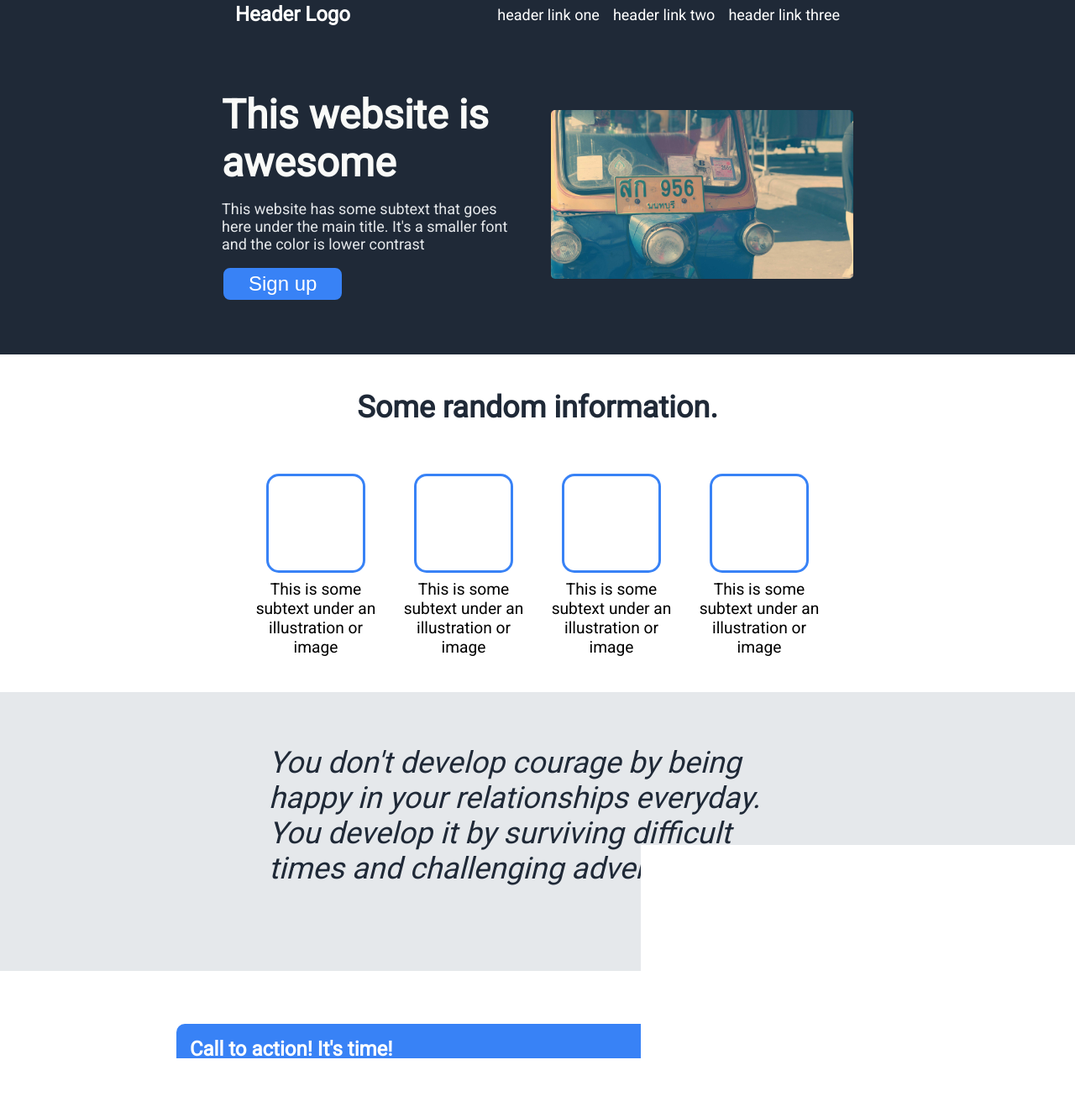
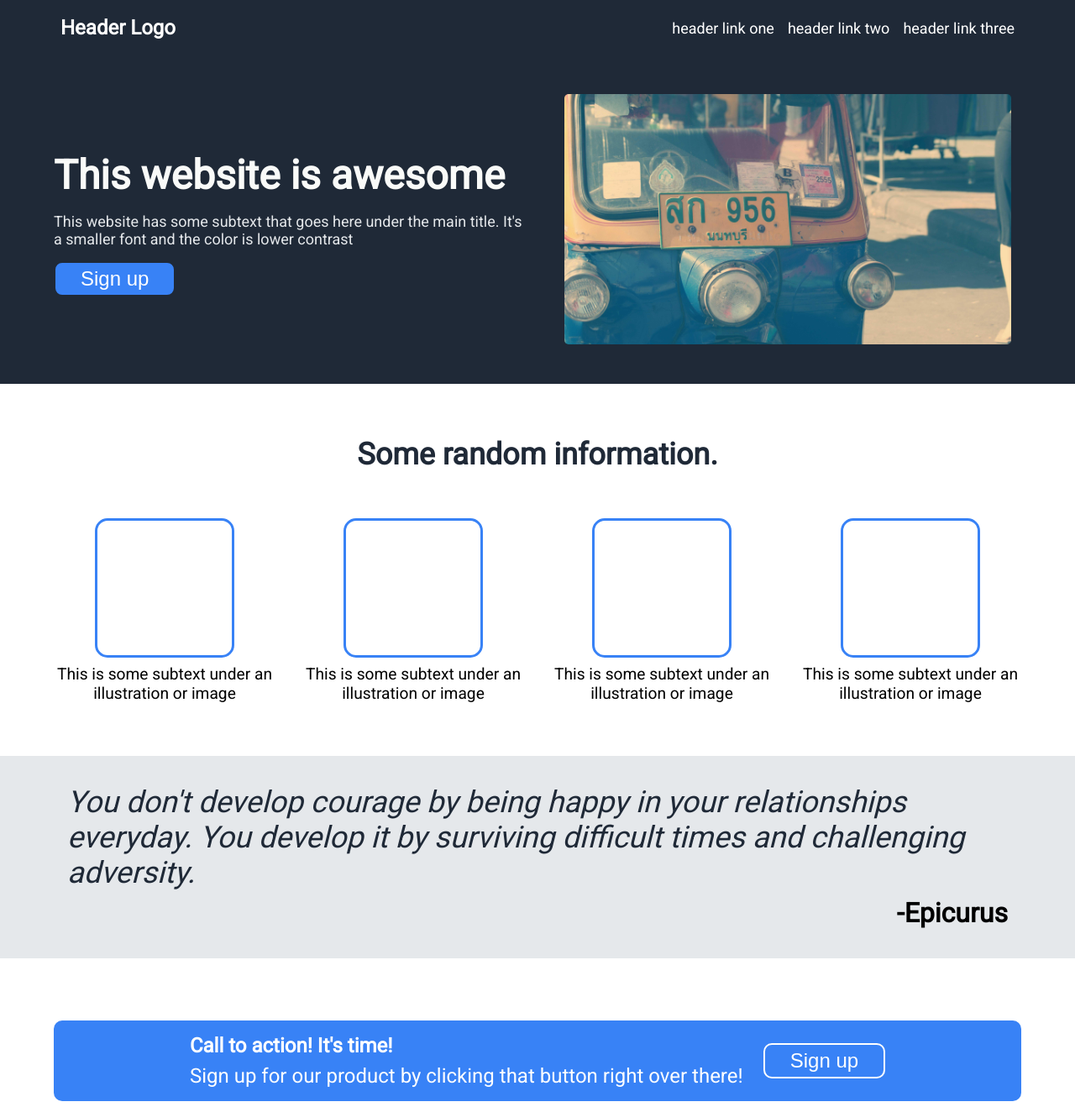
Before and after one commit to mmmeu/odin-landing-page, a plain HTML site: page index.html in a window 1280 px wide. Shown: the part 11-1329 px from the top of the page at 84% size. Drawn offline with Linux system fonts and the light colour scheme.

Commit message:
Stretch content and add mobile support

```diff
--- a/style.css
+++ b/style.css
@@ -6,7 +6,6 @@ body {
   font-family: 'Roboto', sans-serif;
   display: flex;
   flex-direction: column;
-  min-width: 49vh;
 }
 
 .header,
@@ -20,7 +19,7 @@ body {
   display: flex;
   gap: 1vh;
   color: white;
-  padding: 2vh;
+  padding: 4vh 2vh;
   justify-content: center;
   align-items: center;
   max-height: 3vh;
@@ -29,7 +28,7 @@ body {
 .header .text {
   flex: 1;
   display: flex;
-  max-width: 90vh;
+  max-width: 142vh;
 }
 
 .logo {
@@ -60,6 +59,7 @@ a:hover {
   flex-grow: 1;
   display: flex;
   flex-direction: column;
+  gap: 5vh;
 }
 
 .panel1,
@@ -82,7 +82,7 @@ a:hover {
   display: flex;
   flex-direction: column;
   gap: 2vh;
-  max-width: 45vh;
+  max-width: 70vh;
   padding-left: 2vh;
 }
 
@@ -98,16 +98,21 @@ a:hover {
   color: #E5E8EB;
 }
 
+.image {
+  padding-left: 2vh;
+  padding-bottom: 1vh;
+}
+
 img {
-  width: 45vh;
+  max-width: 70vh;
+  border-radius: 5px;
+  width: 95%;
   height: auto;
-  margin-right: 2vh;
-  border-radius: 5px;
 }
 
 .panel2 {
   flex-direction: column;
-  gap: 2vh;
+  gap: 4vh;
   font-size: larger;
   justify-content: space-evenly;
 }
@@ -116,6 +121,7 @@ img {
   font-size: 36px;
   font-weight: 900;
   color: #1F2937;
+  margin: 0 2vh;
 }
 
 .cards {
@@ -123,12 +129,13 @@ img {
   justify-content: space-around;
   gap: 2vh;
   flex-wrap: wrap;
+  margin: 0 2vh;
 }
 
 .wrap {
   flex: 1;
   display: flex;
-  justify-content: space-around;
+  justify-content: center;
   gap: 2vh;
   align-items: center;
 }
@@ -138,7 +145,7 @@ img {
   flex-direction: column;
   align-items: center;
   gap: 1vh;
-  max-width: 20vh;
+  max-width: 35vh;
 }
 
 .card .text {
@@ -146,8 +153,8 @@ img {
 }
 
 .box {
-  width: 14vh;
-  height: 14vh;
+  width: 20vh;
+  height: 20vh;
   border: 0.4vh solid #3882F6;
   border-radius: 15px;
 }
@@ -162,12 +169,13 @@ img {
 .panel3 .text {
   display: flex;
   flex-direction: column;
-  max-width: 80vh;
+  max-width: 140vh;
   padding: 0 2vh;
+  gap: 1vh;
+  margin: 0 2vh;
 }
 
 .quote {
-  max-width: 80vh;
   font-style: italic;
   font-size: 36px;
   color: #1F2937;
@@ -179,13 +187,14 @@ img {
 }
 
 .signup {
-  max-width: 80vh;
+  max-width: 140vh;
   padding: 2vh;
   gap: 3vh;
   display: flex;
   flex: 1;
   justify-content: center;
   align-items: center;
+  margin: 0 2vh;
 }
 
 .signup .text {
@@ -202,6 +211,7 @@ img {
   color: white;
   text-align: center;
   padding: 2vh 0;
+  margin-top: 4vh;
 }
 
 button {
```
